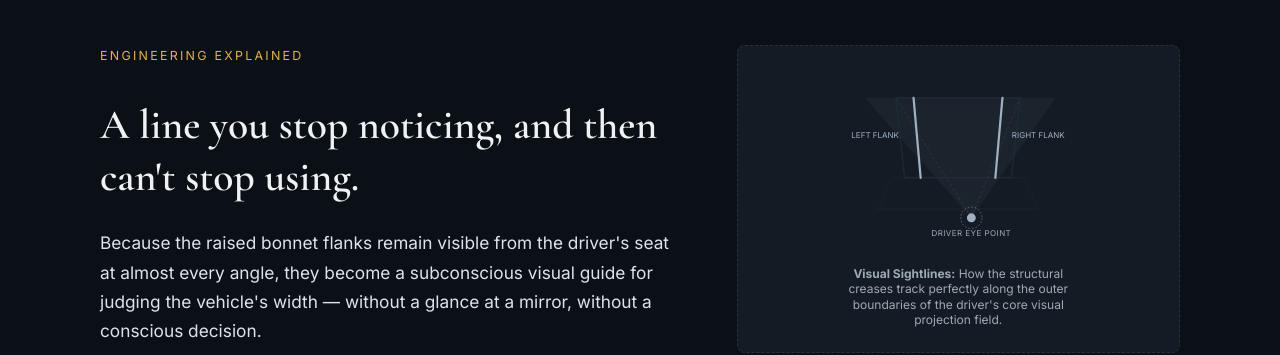
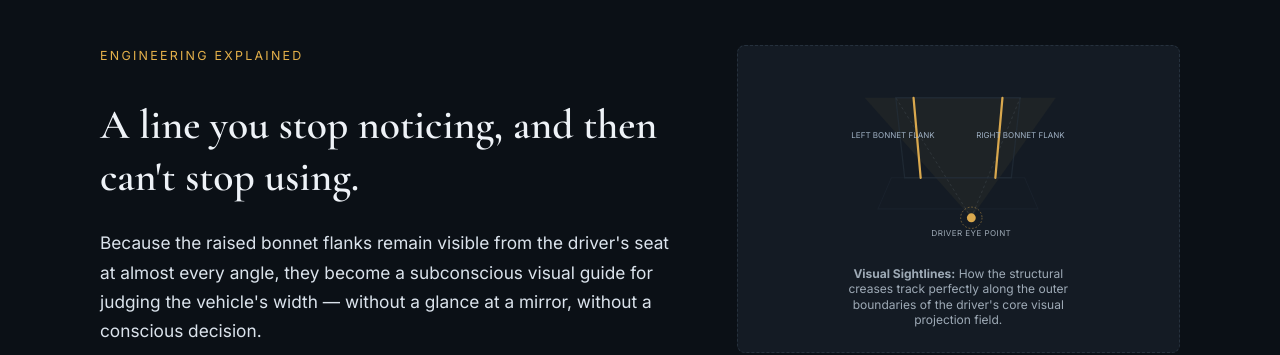
Before and after one commit to sfdc1984/TheLongOwner, a plain HTML site: page bonnet-flanks.html in a window 1280 px wide. Shown: the part 837-1192 px from the top of the page. Drawn offline with nearby package versions, Linux system fonts and the light colour scheme.

Commit message:
Update bonnet-flanks.html

```diff
--- a/bonnet-flanks.html
+++ b/bonnet-flanks.html
@@ -68,7 +68,7 @@
     <!-- Inline Technical SVG Diagram with widened viewBox to prevent text clipping -->
     <svg width="100%" height="180" viewBox="0 0 360 180" fill="none" xmlns="http://www.w3.org/2000/svg" style="max-width: 320px;">
         <!-- Peripheral Vision Cone -->
-        <path d="M195 155 L75 20 L290 20 Z" fill="rgba(159, 176, 195, 0.05)" />
+        <path d="M195 155 L75 20 L290 20 Z" fill="rgba(217, 168, 78, 0.05)" />
         <path d="M195 155 L110 20 M195 155 L250 20" stroke="rgba(159, 176, 195, 0.15)" stroke-width="1" stroke-dasharray="3 3" />
 
         <!-- Car Bonnet Outline -->
@@ -77,17 +77,17 @@
         <path d="M105 110 L255 110 L270 145 L90 145 Z" stroke="var(--line)" stroke-width="1.2" fill="none" opacity="0.3"/>
 
         <!-- Raised Bonnet Flanks / Creases -->
-        <path d="M130 20 L138 110" stroke="#9fb0c3" stroke-width="2.5" stroke-linecap="round" />
-        <path d="M230 20 L222 110" stroke="#9fb0c3" stroke-width="2.5" stroke-linecap="round" />
+        <path d="M130 20 L138 110" stroke="#D9A84E" stroke-width="2.5" stroke-linecap="round" />
+        <path d="M230 20 L222 110" stroke="#D9A84E" stroke-width="2.5" stroke-linecap="round" />
 
         <!-- Driver Position Anchor Point -->
-        <circle cx="195" cy="155" r="5" fill="#9fb0c3" />
-        <circle cx="195" cy="155" r="12" stroke="#9fb0c3" stroke-width="1" stroke-dasharray="2 2" opacity="0.5" />
+        <circle cx="195" cy="155" r="5" fill="#D9A84E" />
+        <circle cx="195" cy="155" r="12" stroke="#D9A84E" stroke-width="1" stroke-dasharray="2 2" opacity="0.5" />
 
         <!-- Diagram Labels with adjusted safe-zone coordinates -->
         <text x="195" y="175" fill="var(--muted)" font-size="9" font-family="Inter, sans-serif" text-anchor="middle" letter-spacing="0.5">DRIVER EYE POINT</text>
-        <text x="60" y="65" fill="#9fb0c3" font-size="9" font-family="Inter, sans-serif" text-anchor="start">LEFT FLANK</text>
-        <text x="300" y="65" fill="#9fb0c3" font-size="9" font-family="Inter, sans-serif" text-anchor="end">RIGHT FLANK</text>
+        <text x="60" y="65" fill="#9fb0c3" font-size="9" font-family="Inter, sans-serif" text-anchor="start">LEFT BONNET FLANK</text>
+        <text x="300" y="65" fill="#9fb0c3" font-size="9" font-family="Inter, sans-serif" text-anchor="end">RIGHT BONNET FLANK</text>
     </svg>
     <span style="font-size: 0.75rem; color: var(--muted); text-align: center; margin-top: 16px; font-family: Inter, sans-serif; display: block; max-width: 240px; line-height: 1.3;">
         <strong>Visual Sightlines:</strong> How the structural creases track perfectly along the outer boundaries of the driver's core visual projection field.
```
